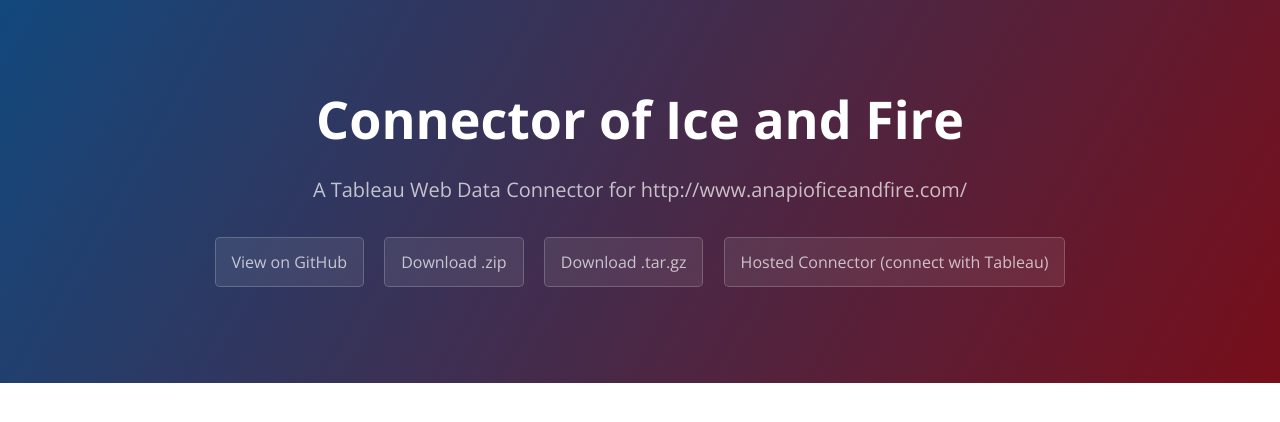
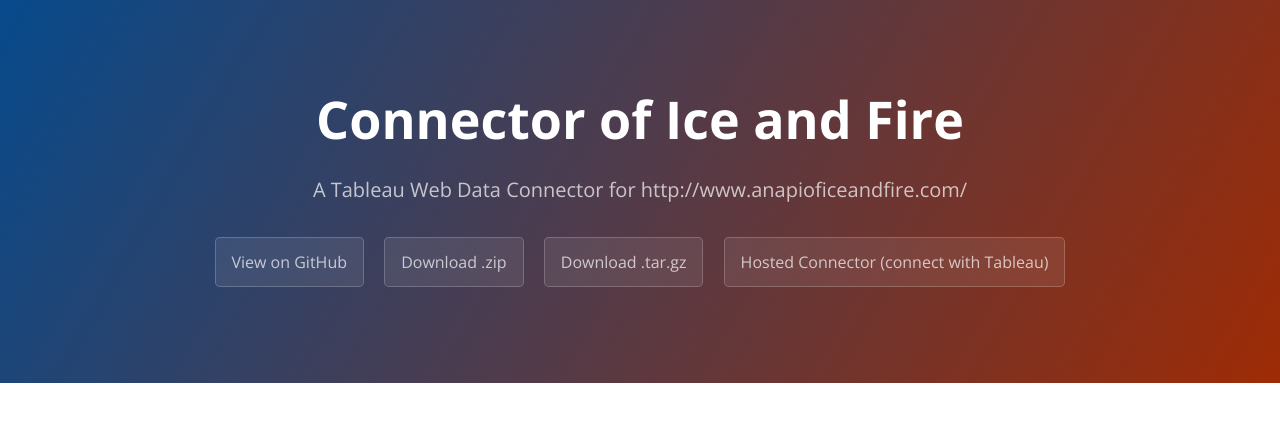
Before and after one commit to stephdietzel/ConnectorOfIceAndFire, a plain HTML site: page index.html in a window 1280 px wide. Drawn offline with nearby package versions, Linux system fonts and the light colour scheme.

Commit message:
Update stylesheet.css
Colors more like ice and fire theme.

```diff
--- a/stylesheets/stylesheet.css
+++ b/stylesheets/stylesheet.css
@@ -56,8 +56,8 @@ a {
 .page-header {
   color: #fff;
   text-align: center;
-  background-color: #770e1a;
-  background-image: linear-gradient(120deg, #12487d, #770e1a); }
+  background-color: #074a8c;
+  background-image: linear-gradient(120deg, #074a8c, #9e2b05); }
 
 @media screen and (min-width: 64em) {
   .page-header {
```
